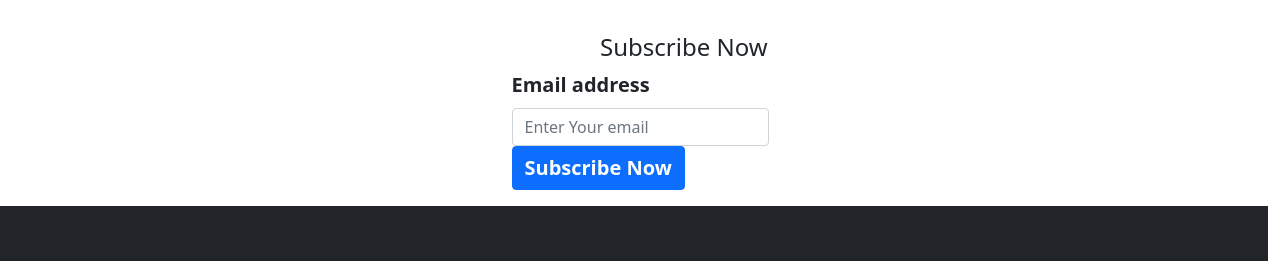
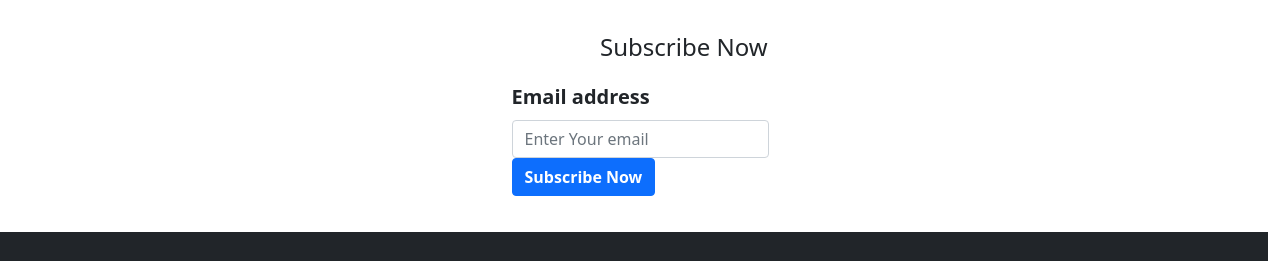
Before and after one commit to alamin00006/independent-service-provider, a React (Create React App) app: page /home in a window 1280 px wide. Shown: the part 1692-1953 px from the top of the page. Built offline with nearby package versions, Linux system fonts and the light colour scheme; no server answers.

Commit message:
Readme file work complete

```diff
--- a/src/App.js
+++ b/src/App.js
@@ -29,6 +29,7 @@ function App() {
       <Route path='signin' element={<SignUp></SignUp>}></Route>
       <Route path='*' element={<NotFound></NotFound>}></Route>
      </Routes>
+
     </div>
   );
 }
--- a/src/Pages/Banner/Banner.css
+++ b/src/Pages/Banner/Banner.css
@@ -26,7 +26,7 @@
         color: white;
     }
     .banner-title input{
-        width: 50%;
+        width: 100%;
         font-size: 20px;
         height: 50px;
     }
--- a/src/Pages/Subscribe/Subscribe.css
+++ b/src/Pages/Subscribe/Subscribe.css
@@ -1,8 +1,10 @@
 .subscribe-title{
     margin-left: 600px;
 }
+
 .subscribe{
     width: 100%;
+    margin: 20px auto;
 }
 .subscribe-input{
     width: 500px;
@@ -14,4 +16,7 @@
     .subscribe{
         width: 100%;
     }
+    .subscribe-input{
+        width: 100%;
+    }
 }
--- a/src/Pages/Subscribe/Subscribe.js
+++ b/src/Pages/Subscribe/Subscribe.js
@@ -17,7 +17,7 @@ const Subscribe = () => {
               <Form.Group className="mb-3" controlId="formBasicEmail">
                 <Form.Label className='fs-5 fw-bold '>Email address</Form.Label>
                 <Form.Control type="email" placeholder="Enter Your email" className='subscribe-input' />
-                <Button className='fw-bold fs-5' variant="primary" type="submit">
+                <Button className='fw-bold' variant="primary" type="submit">
                 Subscribe Now
               </Button>
               </Form.Group>
```
Also changed, not shown: 1 other file (tests, documents, lock files or other folders).
